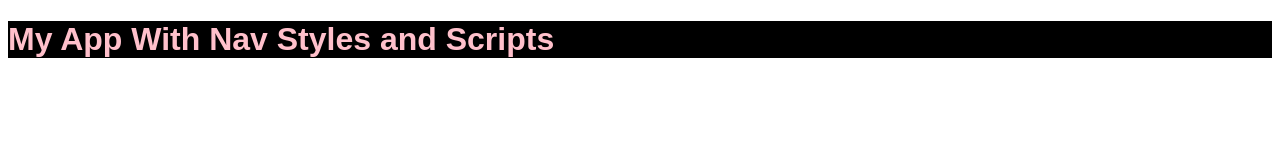
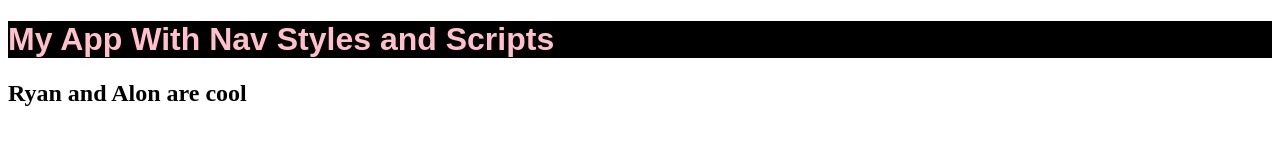
Before and after one commit to RyanCahela/test_repo, a plain HTML site: page index.html in a window 1280 px wide. Drawn offline with Linux system fonts and the light colour scheme.

Commit message:
added h2

```diff
--- a/index.html
+++ b/index.html
@@ -10,6 +10,7 @@
 </head>
 <body>
     <h1>My App With Nav Styles and Scripts</h1>
+    <h2>Ryan and Alon are cool</h2>
     <script src="app.js"></script>
 </body>
 </html>
```
